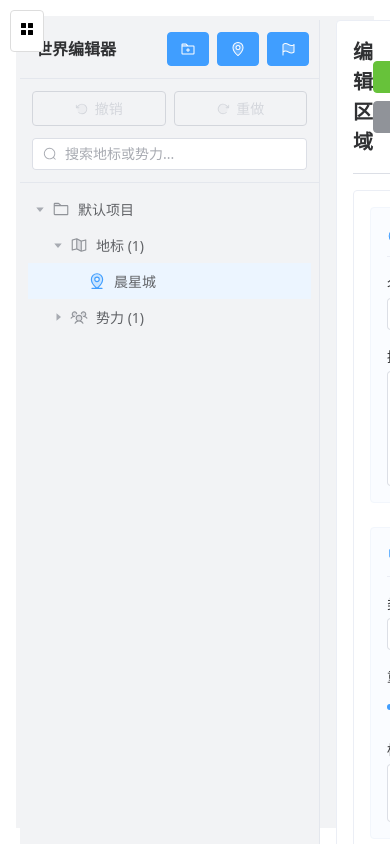
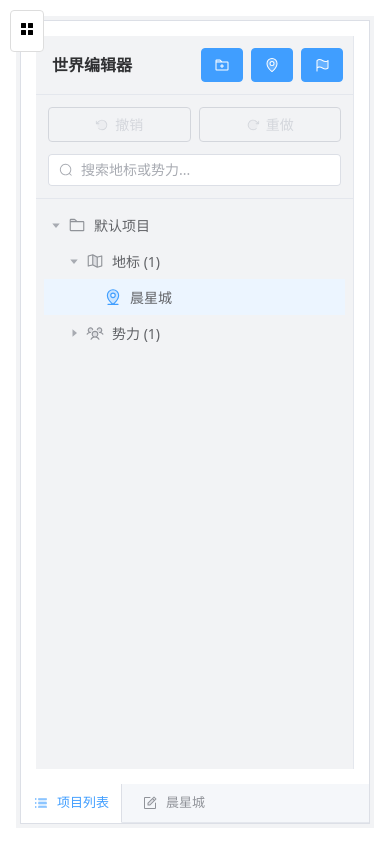
Before and after one commit to awaae001/st_cardplus, a Vue app: page /world in a window 390 px wide. Built offline with nearby package versions, Linux system fonts and the light colour scheme.

Commit message:
feat(world-editor): 世界编辑器布局适配移动端
- 新增移动端布局，使用 tabs 切换项目列表和编辑面板
- 为逻辑块标题添加编辑按钮
- 移除变量面板中的默认输出部分
- 优化世界编辑器样式和结构

```diff
--- a/src/components/WorldEditor.vue
+++ b/src/components/WorldEditor.vue
@@ -1,6 +1,48 @@
 <template>
-  <div class="world-editor-v2">
-    <div class="editor-layout">
+  <div class="world-editor-container">
+    <div class="world-editor-mobile-layout">
+      <el-tabs v-model="activeTab" type="border-card" class="world-editor-tabs-mobile">
+        <el-tab-pane name="list" class="world-editor-tab-pane">
+          <template #label>
+            <span class="world-editor-tab-label">
+              <Icon icon="ph:list-bullets-duotone" class="world-editor-tab-icon" />
+              <span class="world-editor-tab-text">项目列表</span>
+            </span>
+          </template>
+          <WorldEditorToolbar
+            :projects="projects"
+            :landmarks="landmarks"
+            :forces="forces"
+            :selected-item="selectedItem"
+            :can-undo="canUndo"
+            :can-redo="canRedo"
+            @select="handleSelection"
+            @add="handleAdd"
+            @delete="handleDelete"
+            @undo="handleUndo"
+            @redo="handleRedo"
+            @edit="handleEdit"
+            @copy="handleCopy"
+            :drag-drop-handlers="dragDropHandlers"
+          />
+        </el-tab-pane>
+        <el-tab-pane name="editor" class="world-editor-tab-pane" :disabled="!selectedItem">
+          <template #label>
+            <span class="world-editor-tab-label">
+              <Icon icon="ph:note-pencil-duotone" class="world-editor-tab-icon" />
+              <span class="world-editor-tab-text-truncated">{{
+                selectedItem ? selectedItem.name || "编辑中" : "编辑条目"
+              }}</span>
+            </span>
+          </template>
+          <WorldEditorMainPanel :selected-item="selectedItem" :all-tags="allTags" />
+        </el-tab-pane>
+      </el-tabs>
+    </div>
+
+    <div class="world-editor-desktop-layout">
+      <Splitpanes class="default-theme" style="height: 100%">
+        <Pane size="15" min-size="12" max-size="30">
           <div class="toolbar-container">
             <WorldEditorToolbar
               :projects="projects"
@@ -19,9 +61,13 @@
               :drag-drop-handlers="dragDropHandlers"
             />
           </div>
+        </Pane>
+        <Pane size="85" min-size="70">
           <div class="main-panel-container">
             <WorldEditorMainPanel :selected-item="selectedItem" :all-tags="allTags" />
           </div>
+        </Pane>
+      </Splitpanes>
     </div>
     <ProjectModal
       v-model:visible="isModalVisible"
@@ -32,7 +78,12 @@
 </template>
 
 <script setup lang="ts">
-import { watch } from 'vue';
+import { ref, watch } from 'vue';
+import { ElTabs, ElTabPane } from "element-plus";
+import { Icon } from "@iconify/vue";
+import { Splitpanes, Pane } from 'splitpanes';
+import 'splitpanes/dist/splitpanes.css';
+import '@/css/worldeditor.css';
 import type { Project, EnhancedLandmark, EnhancedForce } from '@/types/world-editor';
 import { ActionType } from '@/types/world-editor';
 import WorldEditorToolbar from './worldeditor/WorldEditorToolbar.vue';
@@ -43,6 +94,8 @@ import { useWorldEditor } from '@/composables/worldeditor/useWorldEditor';
 import { useWorldEditorUI } from '@/composables/worldeditor/useWorldEditorUI';
 import { useDragAndDrop } from '@/composables/worldeditor/useDragAndDrop';
 
+const activeTab = ref('list');
+
 // Core Logic
 const {
   projects,
@@ -50,12 +103,17 @@ const {
   forces,
   selectedItem,
   allTags,
-  handleSelection,
+  handleSelection: coreHandleSelection,
   handleAdd: handleAddEntity,
   handleDelete,
   handleCopy,
   handleProjectSubmit
 } = useWorldEditor();
+
+const handleSelection = (item: Project | EnhancedLandmark | EnhancedForce) => {
+  coreHandleSelection(item);
+  activeTab.value = 'editor';
+};
 
 // UI Logic
 const {
@@ -159,7 +217,7 @@ watch(
 </script>
 
 <style scoped>
-.world-editor-v2 {
+.world-editor-container {
   display: flex;
   flex-direction: column;
   height: 100%;
@@ -168,19 +226,12 @@ watch(
   box-sizing: border-box;
 }
 
-.editor-layout {
-  display: flex;
-  flex-grow: 1;
-  gap: 16px;
-}
-
 .toolbar-container {
-  width: 300px;
-  flex-shrink: 0;
+  height: 100%;
 }
 
 .main-panel-container {
-  flex-grow: 1;
+  height: 100%;
   background-color: var(--el-bg-color);
   border-radius: 4px;
   padding: 16px;
--- a/src/components/ejseditor/LogicBlockPanel.vue
+++ b/src/components/ejseditor/LogicBlockPanel.vue
@@ -25,7 +25,10 @@
               class="title-input"
               @click.stop
             />
-            <span v-else @dblclick="startEditing(block.id)">{{ block.name }}</span>
+            <div v-else class="title-display">
+              <span @dblclick="startEditing(block.id)">{{ block.name }}</span>
+              <el-button :icon="Edit" text circle size="small" @click.stop="startEditing(block.id)" />
+            </div>
             <el-switch
               :model-value="block.enabled"
               @change="toggleBlockEnabled(block.id, $event as boolean)"
@@ -52,7 +55,7 @@
 import { ref, onMounted } from 'vue';
 import { useEjsEditorStore } from '@/stores/ejsEditor';
 import { ElMessageBox, ElMessage } from 'element-plus';
-import { Plus, Delete} from '@element-plus/icons-vue';
+import { Plus, Delete, Edit } from '@element-plus/icons-vue';
 import StageList from './StageList.vue'; // We will create this component next
 
 const store = useEjsEditorStore();
@@ -127,6 +130,13 @@ async function removeBlock(blockId: string) {
   gap: 8px;
 }
 
+.title-display {
+  display: flex;
+  align-items: center;
+  flex-grow: 1;
+  gap: 4px;
+}
+
 .title-input {
   flex-grow: 1;
 }
--- a/src/components/ejseditor/VariablePanel.vue
+++ b/src/components/ejseditor/VariablePanel.vue
@@ -65,30 +65,13 @@
         </div>
       </div>
 
-     <!-- 默认输出 -->
-     <div class="section">
-       <h4 class="section-title">
-         默认输出
-         <el-tooltip content="当所有阶段条件都不满足时，将输出此内容。" placement="top">
-           <el-icon class="help-icon"><QuestionFilled /></el-icon>
-         </el-tooltip>
-       </h4>
-       <el-input
-         v-model="store.defaultStageContent"
-         type="textarea"
-         :rows="isMobile ? 3 : 4"
-         placeholder="输入默认内容..."
-         class="content-textarea"
-         @input="store.generateEjsTemplate()"
-       />
-     </div>
    </div>
  </div>
 </template>
 
 <script setup lang="ts">
 import { ElMessage } from 'element-plus'
-import { QuestionFilled } from '@element-plus/icons-vue'
+// import { QuestionFilled } from '@element-plus/icons-vue'
 import { useEjsEditorStore } from '@/stores/ejsEditor'
 import { useDevice } from '@/composables/useDevice'
 import VariableTreeNode from './VariableTreeNode.vue'
--- /dev/null
+++ b/src/css/worldeditor.css
@@ -0,0 +1,52 @@
+.world-editor-mobile-layout {
+    display: none;
+}
+
+.world-editor-desktop-layout {
+    display: flex;
+    flex-grow: 1;
+}
+
+@media (max-width: 768px) {
+    .world-editor-desktop-layout {
+        display: none;
+    }
+
+    .world-editor-mobile-layout {
+        display: block;
+        height: 100%;
+    }
+}
+
+.world-editor-tabs-mobile {
+    height: 100%;
+    display: flex;
+    flex-direction: column;
+}
+
+.world-editor-tabs-mobile .el-tabs__content {
+    flex-grow: 1;
+    overflow-y: auto;
+}
+
+.world-editor-tab-pane {
+    height: 100%;
+}
+
+.world-editor-tab-label {
+    display: flex;
+    align-items: center;
+    gap: 8px;
+}
+
+.world-editor-tab-icon {
+    font-size: 16px;
+}
+
+.world-editor-tab-text-truncated {
+    max-width: 120px;
+    white-space: nowrap;
+    overflow: hidden;
+    text-overflow: ellipsis;
+    vertical-align: middle;
+}
```
Lines whose indentation alone changed are shown as unchanged.
